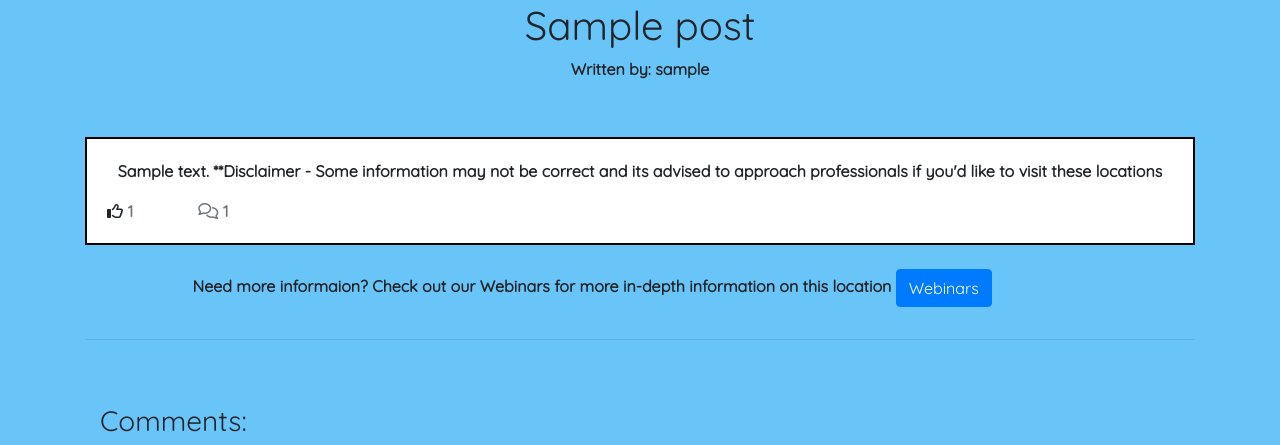
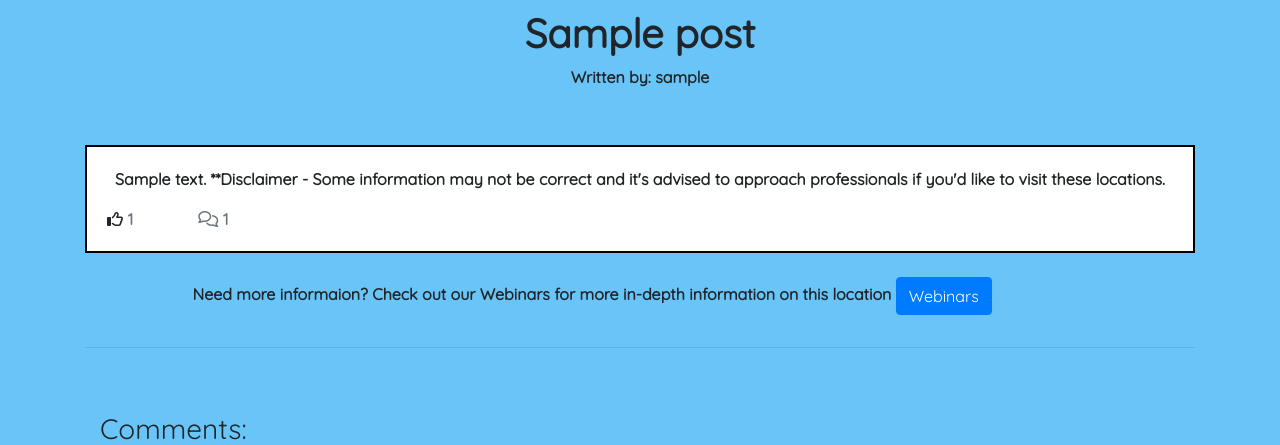
Before and after one commit to Antonyeaster/gem-explorers, a Django app: a page that uses templates/location_detail.html in a window 1280 px wide. Shown: the part 58-503 px from the top of the page. Run offline with Django 3.2, Linux system fonts and the light colour scheme; tables that the repository leaves empty hold one stand-in row (values such as "Sample post"); some libraries are stand-ins or nearby versions.

Commit message:
Add bootstrap margins

```diff
--- a/templates/account/login.html
+++ b/templates/account/login.html
@@ -17,7 +17,7 @@
         </div>
     </div>
     <div class="row">
-        <div class="col-md-8 mt-3 offset-md-2">
+        <div class="col-md-8 mt-3 mb-3 offset-md-2">
             <form class="login card p-5 bg-light" method="POST" action="{% url 'account_login' %}">
                 {% csrf_token %}
                 {{ form.as_p }}
--- a/templates/location_detail.html
+++ b/templates/location_detail.html
@@ -9,7 +9,7 @@
             <div class="col-md-8">
                 <div class="row text-center">
                     <div class="col-md-12">
-                        <h1 class="text-lg">{{ post.title }}</h1>
+                        <h1 class="text-lg mt-2"><strong>{{ post.title }}</strong></h1>
                         <p class="text-md">Written by: <strong>{{ post.author }}</strong></p>
                     </div>
                     <div class="col-md-12">
@@ -32,8 +32,8 @@
                 <!-- Card text displayes the post content -->
                 <p class="card-text">
                     {{ post.content | safe }}
-                   <strong>**Disclaimer - Some information may not be correct and its advised to approach professionals if you'd like to visit these
-                    locations</strong>
+                   <strong>**Disclaimer - Some information may not be correct and it's advised to approach professionals if you'd like to visit these
+                    locations.</strong>
                 </p>
                 <!-- Likes icon with total likes number displayed -->
                 <div class="row">
```
